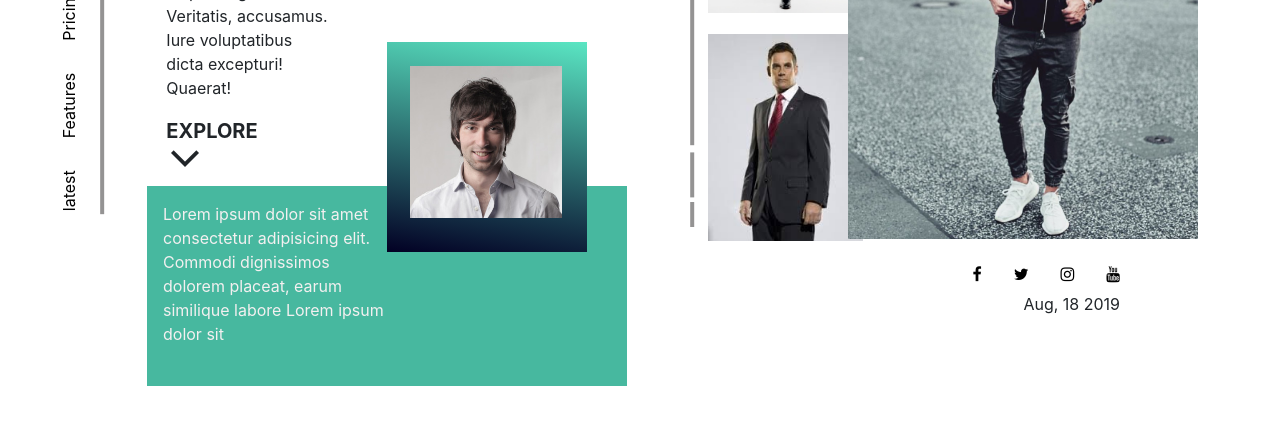
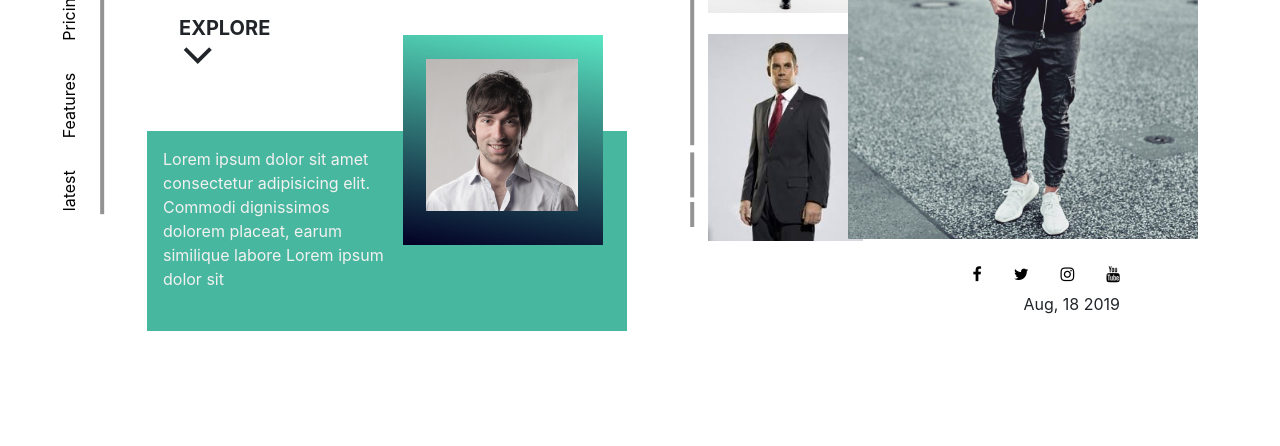
Before and after one commit to lexicon01/Lexor-fashion, a website: page index.html in a window 1280 px wide. Shown: the part 354-800 px from the top of the page. Drawn offline with nearby package versions, Linux system fonts and the light colour scheme.

Commit message:
added new edits

```diff
--- a/index.html
+++ b/index.html
@@ -44,7 +44,7 @@
 
       <div class="container-fluid">
         <div class="row hero-row">
-          <div class="col-lg-6 col-md-10 offset-md-1 offset-lg-0 hero-right">
+          <div class="col-lg-6 col-md-10 offset-md-1 offset-lg-0  hero-right">
             <div class="hero-heading">
                 <span class="hero-line"></span>
                 <div class="lead">RECENT POST</div>
@@ -72,7 +72,7 @@
                   </ul>
               </div>
               <!-- left main contetent -->
-              <div class="col-sm-10 col-lg-6 right-content">
+              <div class=" right-content">
                 <div class="h1 ">Elegance is <br> elimination</div>
 
                 <p class="hero-r-para">Lorem ipsum dolor sit amet consectetur adipisicing elit. Veritatis, accusamus. Iure voluptatibus dicta excepturi! Quaerat!</p>
--- a/scss/base/_base.scss
+++ b/scss/base/_base.scss
@@ -26,6 +26,12 @@
     @if $breakpoint == tab-land-cus {
         @media only screen and (max-width: 52em) { @content };    //1800
     }
+    @if $breakpoint == tab-port-cus {
+        @media only screen and (max-width:38.75em) { @content };    //1800
+    }
+    @if $breakpoint == phone-lg-cus {
+        @media only screen and (max-width:40.37em) { @content };    //1800
+    }
     // @if $breakpoint == big-desktop {
     //     @media only screen and (min-width: 112.5em) { @content };    //1800
     // }
--- a/scss/layout/_nav.scss
+++ b/scss/layout/_nav.scss
@@ -89,6 +89,11 @@
             position: relative;
             top: 15px;
             right: 5rem;
+
+            @include respond(phone) {
+                width: 100px;
+                right: -1rem;
+            }
         }
         //end of hero-right heading & line
 
@@ -99,6 +104,11 @@
 
             transform: rotate(-90deg) translate(-25rem);
 
+            @include respond(phone) {
+                transform: rotate(0deg) translate(-1.2rem);
+
+            }
+
             // vertical menu line
             .right-h-line {
                 border-left: 4px solid rgb(148, 147, 147);
@@ -108,6 +118,10 @@
 
                 top: 30;
                 transform:rotate(90deg) translate(-7rem, -11rem);
+
+                @include respond(phone) {
+                    top: -1rem;
+                }
             }
 
             li {
@@ -126,22 +140,57 @@
 
     .right-content{
         position: relative;
-        top: 1rem;
-        left: 2rem;
+        top: -2rem;
+        left: 10rem;
+
+        @include respond(tab-land-cus) {//crazy custom fixes for this omg..
+            left: 8rem;
+        }
+
+        // text elegance and explore arrow
+        @include respond(phone) {
+            top: 0rem;
+            left: 3rem;
+        }
+
+
+        .h1 {
+            font-size: 2.1rem;
+        }
+
         .hero-r-para {// chea
             width: 60%;
             position: relative;
 
+            @include respond(phone) {
+                width: 50%;
+                font-size: 1rem;
+
+            }
+
+            @include respond(tab-port) {
+                width: 60%;
+            }
         }
 
         .lead {
             font-weight: 700;
+
+            @include respond(phone) {
+                font-size: 1.2rem;
+                font-weight: 500;
+            }
         }
 
         .down-arrow{
             font-size: 3rem;
             position: relative;
             top: -2rem;
+
+            @include respond(phone) {
+                font-size: 2rem;
+                top: -1.6rem;
+            }
         }
     }
 
@@ -155,7 +204,7 @@
         width: 30rem;
         min-width: 30rem;
         height: 200px;
-        top: 1.3rem; // used to be at 3rem.. need fix / spacing issue
+        top: 3.3rem; // used to be at 3rem.. need fix / spacing issue
         left: 15rem;
 
         //point break fix for this box
@@ -177,8 +226,12 @@
         }
 
         @include respond(tab-land-cus) {
-            left: 12rem;
-            top: 1rem;
+            left: 8.2rem;
+            top: -3rem;
+        }
+        @include respond(phone) {
+            left: 3rem;
+            top: -1rem;
         }
 
         .btm-pro-img {
@@ -196,18 +249,24 @@
 
             //point break fix for this img
             @include respond(bg-desk-cus) {
-                left: 14rem;
-                top: -20rem;
+                left: 15rem;
+                top: -17rem;
             }
 
             @include respond(lg-desk-cus) {
-                left: 10rem;
-                top: -28rem;
+                left: 10.7rem;
+                top: -18rem;
             }
 
             @include respond(lg-desk-max-cus) {
                 left: 14rem;
                 top: -15rem;
+            }
+
+            @include respond(phone) {
+                left: 11rem;
+                top: -16rem;
+
             }
         }
 
```
Also changed, not shown: css/style.css.
